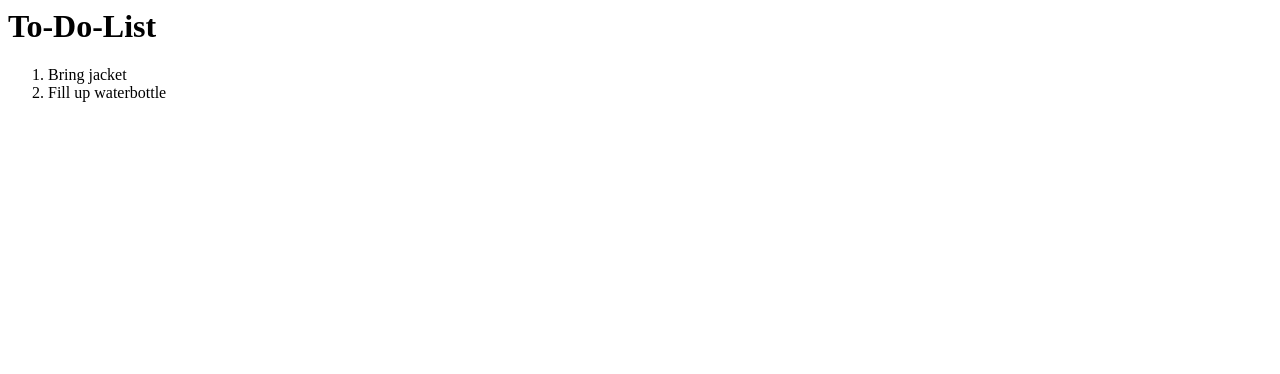
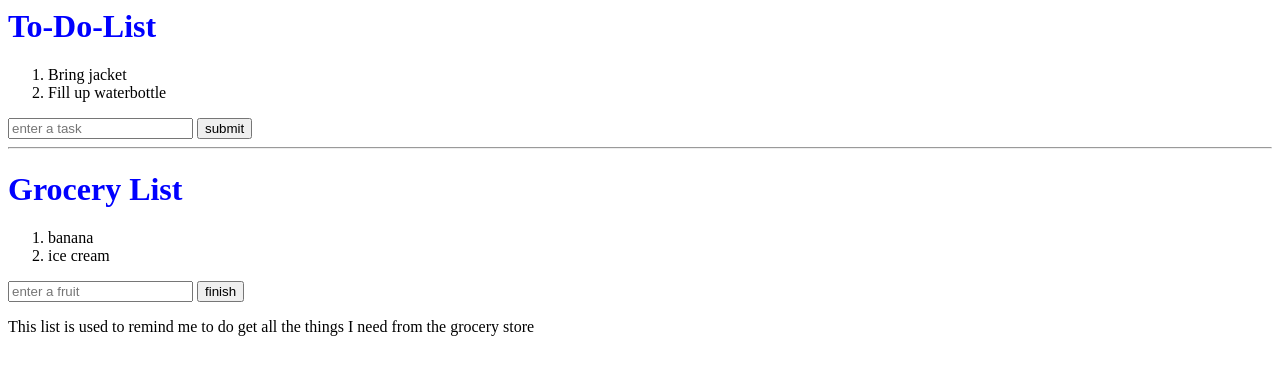
Before and after one commit to Hajira-Nadeem/To-Do-List, a plain HTML site: page Index.html in a window 1280 px wide. Drawn offline with Linux system fonts and the light colour scheme.

Commit message:
style css

```diff
--- a/Index.html
+++ b/Index.html
@@ -1,20 +1,34 @@
 <html>
     <head>
+        <link rel="stylesheet" href="styles.css">
         <title>
             To-Do-List
         </title>
     </head>
 
-
     <body>
-        <h1>To-Do-List</h1>
+        <h1> To-Do-List</h1>
 
 
         <ol>
             <li> Bring jacket </li>
             <li> Fill up waterbottle</li>
         </ol>
+        <input placeholder = "enter a task">
+        <button> submit </button>
+        <hr>
+        <h1> Grocery List</h1>
+
+
+        <ol>
+            <li> banana </li>
+            <li> ice cream </li>
+        </ol>
+        <input placeholder = "enter a fruit">
+        <button> finish </button>
+
+        <p>This list is used to remind me to do get all the things I need from the grocery store
+        </p>
     </body>
 
-
 </html>
--- /dev/null
+++ b/styles.css
@@ -0,0 +1,3 @@
+h1{
+    color: blue;
+}
```
